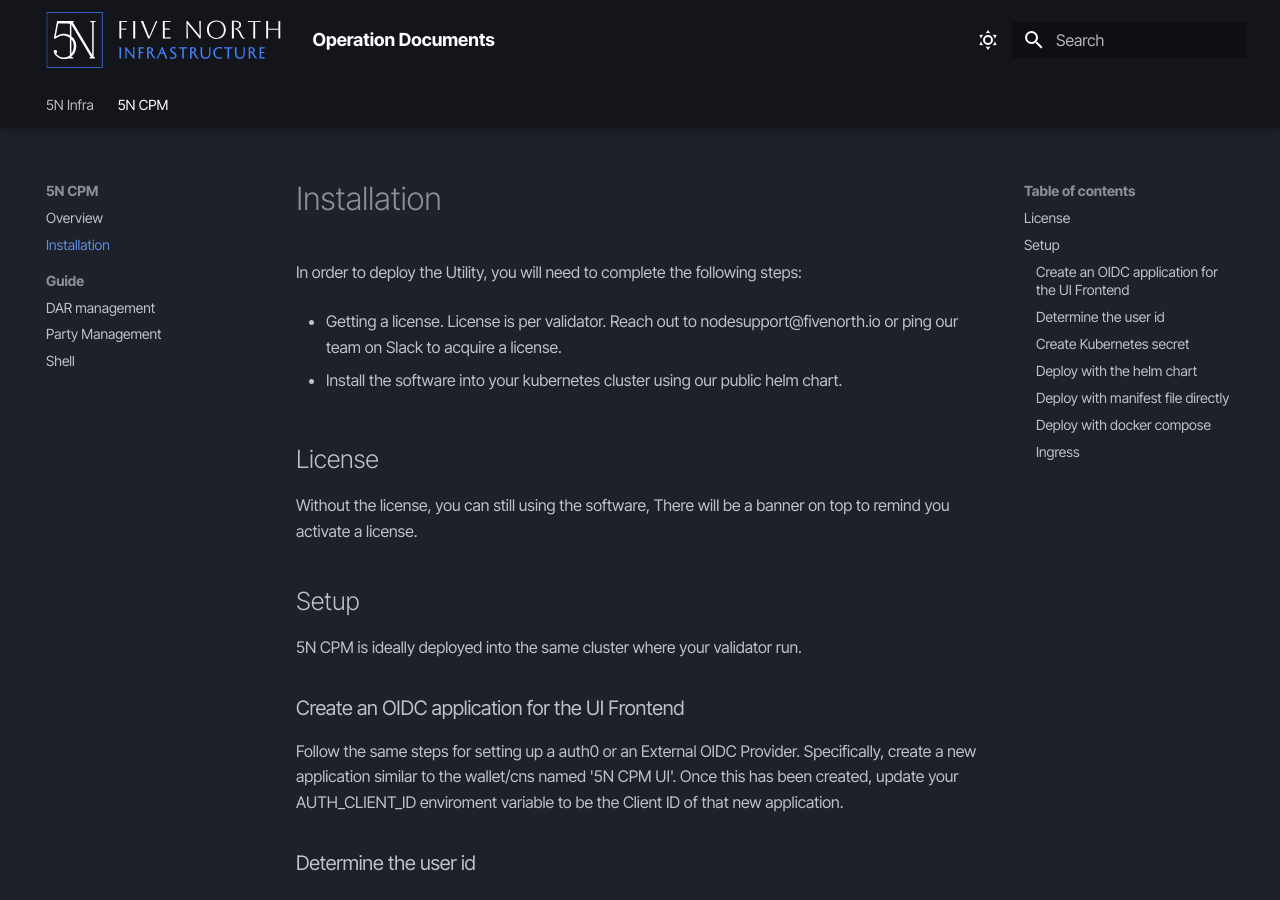
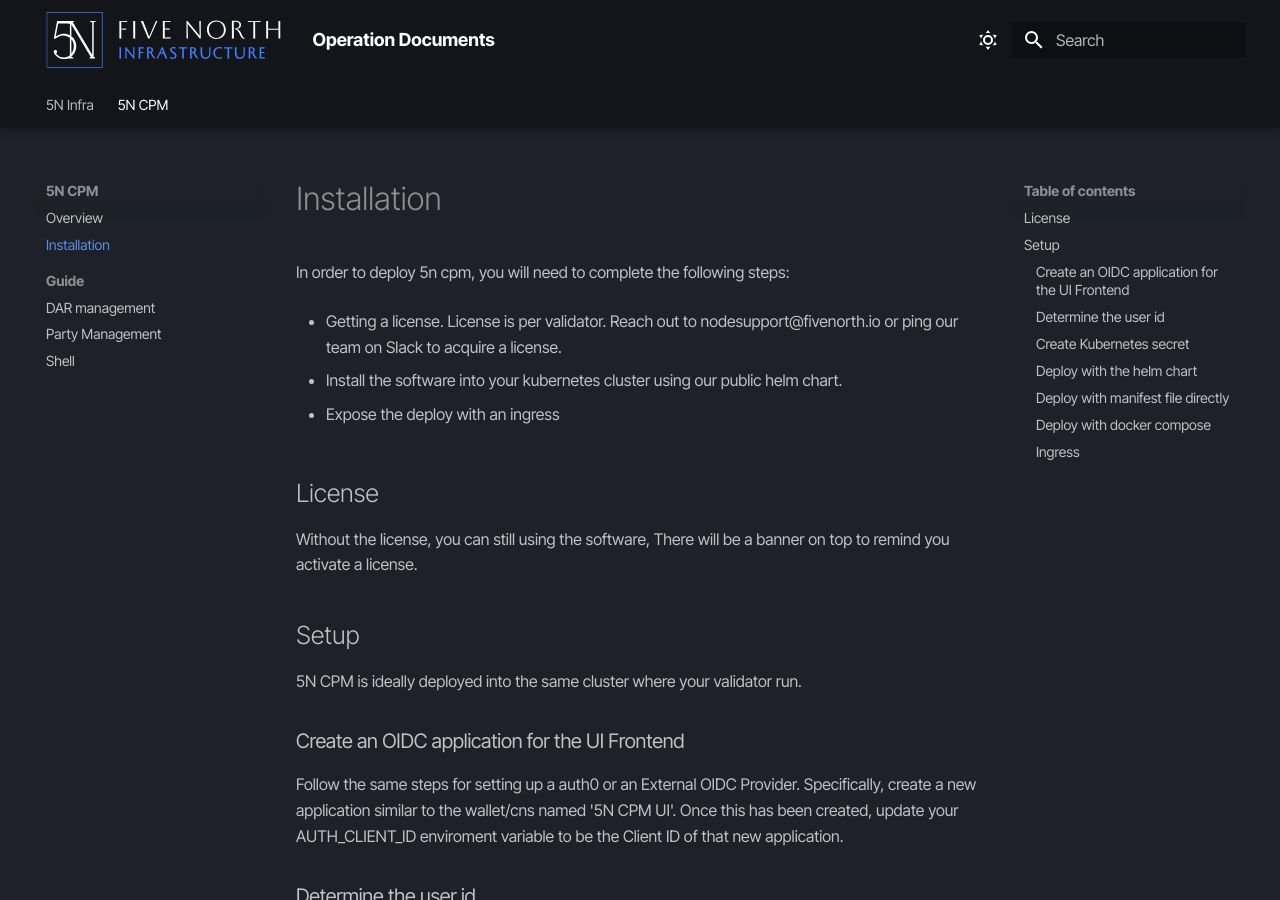
Before and after one commit to fivenorth-io/docs, an MkDocs documentation site: the page built from docs/5n-cpm/install.md, in a window 1280 px wide and 900 px high. Built offline with MkDocs 1.6.1 and Material for MkDocs 9.7.7, drawn with Linux system fonts in a browser that asks for light colours; some web fonts are replaced.

Commit message:
utility -> 5n cpm

```diff
--- a/docs/5n-cpm/install.md
+++ b/docs/5n-cpm/install.md
@@ -1,10 +1,12 @@
 # Installation
 
-In order to deploy the Utility, you will need to complete the following steps:
+In order to deploy 5n cpm, you will need to complete the following steps:
 
 - Getting a license. License is per validator. Reach out to nodesupport@fivenorth.io or ping our team on Slack to acquire a license.
 
 - Install the software into your kubernetes cluster using our public helm chart.
+
+- Expose the deploy with an ingress
 
 ## License
 
```
